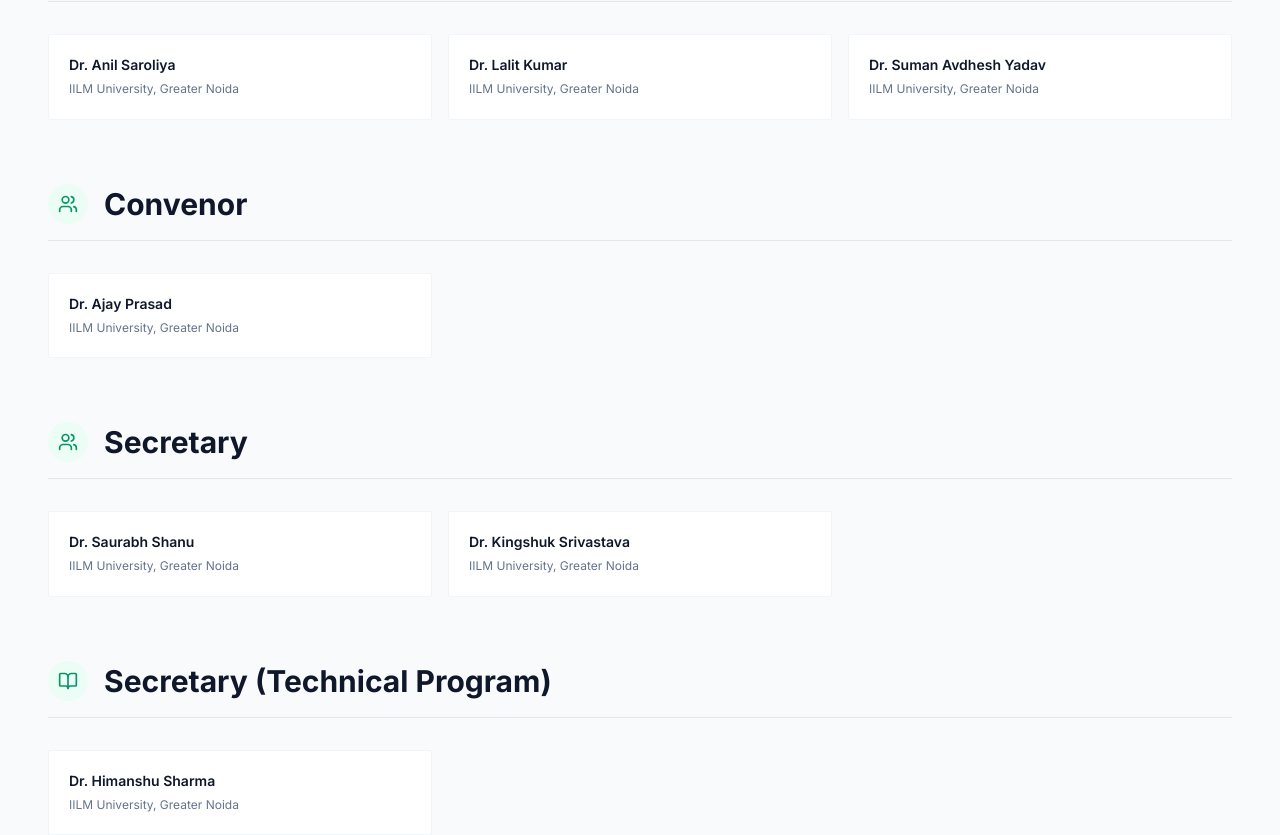
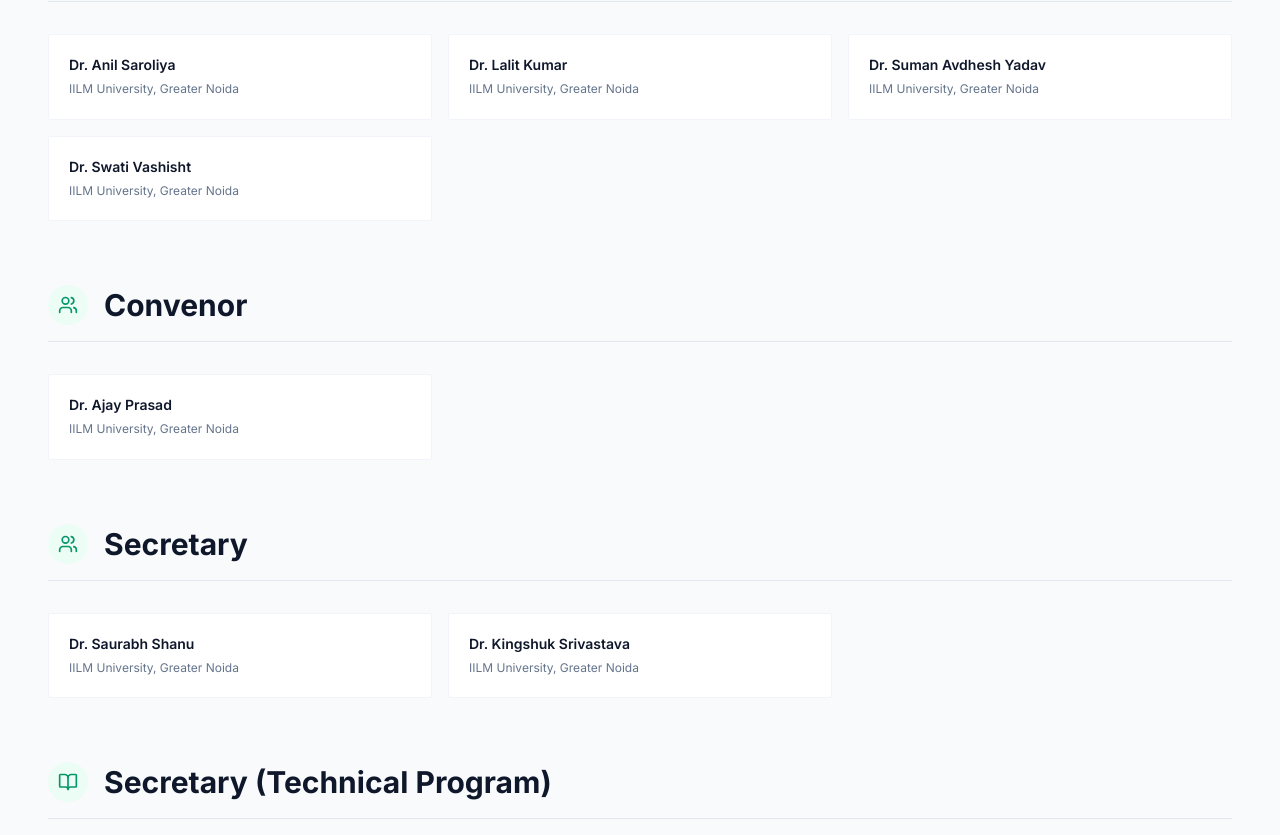
Before and after one commit to ajayprasadv/ICABCR2026, a React (Vite) app: page /community in a window 1280 px wide. Shown: the part 1340-2175 px from the top of the page. Built offline with nearby package versions, Linux system fonts and the light colour scheme; a web font is replaced by a local one.

Commit message:
Initial Commit

```diff
--- a/src/pages/Community.jsx
+++ b/src/pages/Community.jsx
@@ -83,6 +83,8 @@
         { name: "Dr. Anil Saroliya", affiliation: "IILM University, Greater Noida" },
         { name: "Dr. Lalit Kumar", affiliation: "IILM University, Greater Noida" },
         { name: "Dr. Suman Avdhesh Yadav", affiliation: "IILM University, Greater Noida" },
+        { name: "Dr. Swati Vashisht", affiliation: "IILM University, Greater Noida" }
+
     ],
     convenor: [
         { name: "Dr. Ajay Prasad", affiliation: "IILM University, Greater Noida" },
@@ -101,20 +103,26 @@
     ],
     TechnicalProgramCommitteeCoChairs: [
         { name: "Dr. Saurabh Kumar", affiliation: "IILM University, Greater Noida" },
-
         { name: "Dr. Amar Shukla", affiliation: "IILM University, Gurugram" },
         { name: "Dr. Anurag Jain", affiliation: "IILM University, Gurugram" },
         { name: "Dr. Deependra Rastogi", affiliation: "IILM University, Greater Noida" },
         { name: "Dr. Harendra Singh", affiliation: "IILM University, Greater Noida" },
+        { name: "Dr. Pradeep Kumar", affiliation: "IILM University, Greater Noida" },
+
     ],
 
     MediaOutreachandArtefactsChair: [
         { name: "Dr. Pinki Yadav", affiliation: "IILM University, Greater Noida" },
+        { name: "Ms. Apoorva Jain", affiliation: "IILM University, Greater Noida" },
+
     ],
     MediaOutreachandArtefactsCoChair: [
         { name: "Ms. Priyanka Tyagi", affiliation: "IILM University, Greater Noida" },
+        { name: "Ms. Vishaka Agarwal", affiliation: "IILM University, Greater Noida" },
+        { name: "Ms. Surabhi Purwar", affiliation: "IILM University, Greater Noida" },
     ],
     RegistrationCommitteeChairs: [
+        { name: "Dr. Nayantara Kotoky", affiliation: "IILM University, Greater Noida" },
         { name: "Dr. Richa Vijay", affiliation: "IILM University, Greater Noida" },
         { name: "Dr. Akash Punhani", affiliation: "IILM University, Greater Noida" },
     ],
@@ -132,6 +140,8 @@
         { name: "Dr. Rani Kumari", affiliation: "IILM University, Greater Noida" },
         { name: "Mr. Ashish Kumar Ratha", affiliation: "IILM University, Greater Noida" },
         { name: "Dr. Sahil Kansal", affiliation: "IILM University, Greater Noida" },
+        { name: "Ms. Ishu Chaudhary", affiliation: "IILM University, Greater Noida" },
+        { name: "Mr. Ashish Sharma", affiliation: "IILM University, Greater Noida" },
     ],
     SponsorshipCommitteeChairs: [
         { name: "Dr. Saurabh Shanu", affiliation: "IILM University, Greater Noida" },
@@ -148,6 +158,8 @@
     ],
     WorkshopExecutionChairs: [
         { name: "Dr. Monika Kumari", affiliation: "IILM University, Greater Noida" },
+        { name: "Dr. Pranav Srivastava", affiliation: "IILM University, Greater Noida" }
+
     ],
     WorkshopExecutionCoChairs: [
         { name: "Mr. Anik Acharjee", affiliation: "IILM University, Greater Noida" },
```
